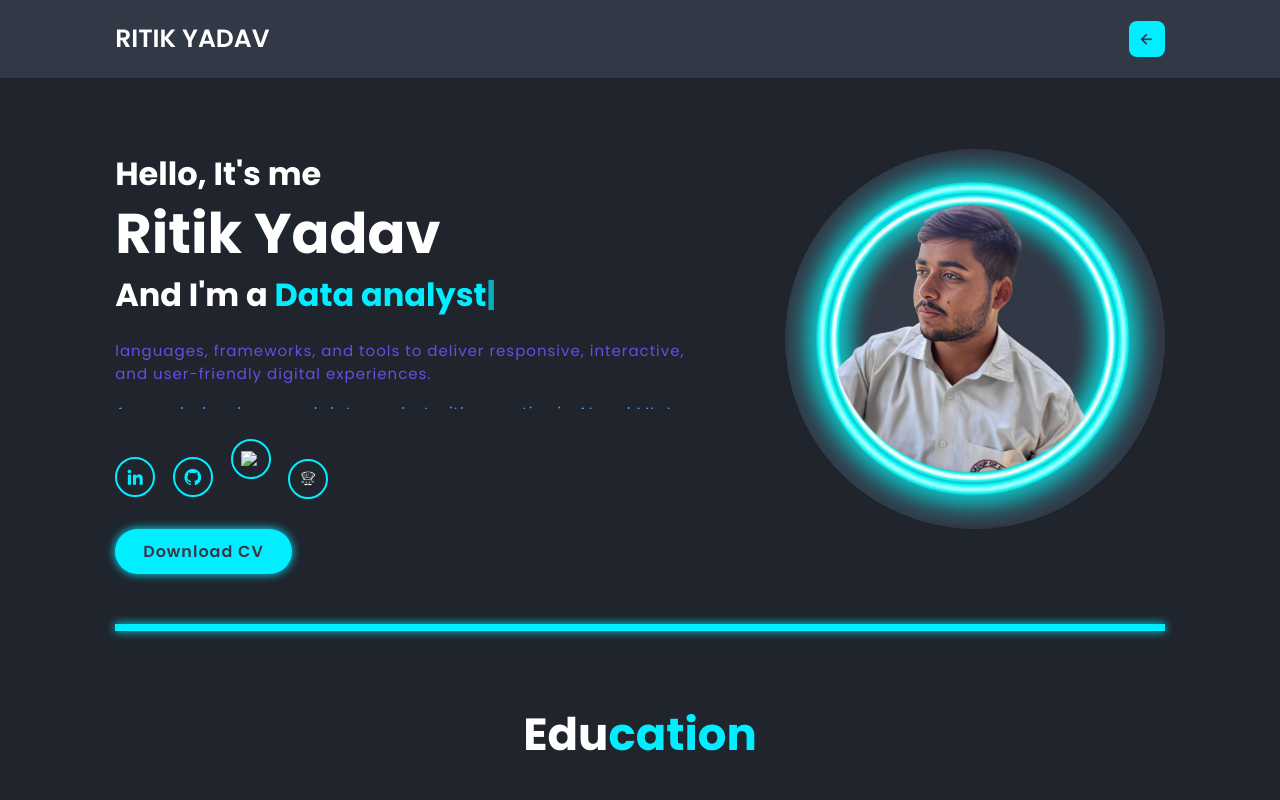
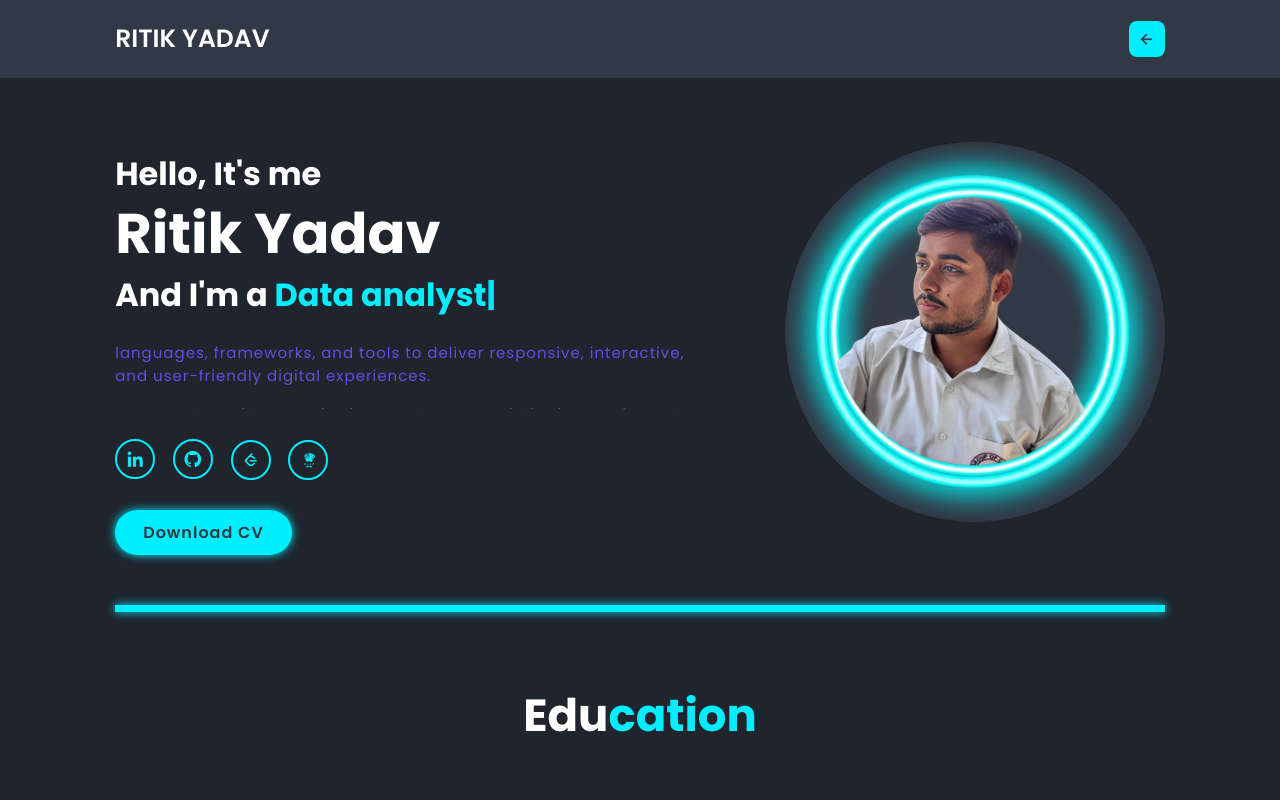
Before and after one commit to Ritikyadav1/Ritik_portfolio, a plain HTML site: page about.html in a window 1280 px wide. Shown: the top 800 px of the page. Drawn offline with nearby package versions, Linux system fonts and the light colour scheme.

Commit message:
Update about.html

```diff
--- a/about.html
+++ b/about.html
@@ -6,6 +6,9 @@
   <meta http-equiv="X-UA-Compatible" content="IE=edge" />
   <meta name="viewport" content="width=device-width, initial-scale=1.0" />
   <title>Ritik portfolio</title>
+
+   <!-- fontawsome icons -->
+  <link rel="stylesheet" href="path/to/font-awesome/css/font-awesome.min.css">
 
   <!-- box icons -->
   <link href="https://unpkg.com/boxicons@2.1.4/css/boxicons.min.css" rel="stylesheet" />
@@ -47,11 +50,17 @@
             and user-friendly digital experiences.
           </p>
           <br />
-          <p>
-            As a web developer and data analyst with expertise in AI and ML, I specialize in creating robust, scalable,
+          <p style="color: rgb(236, 236, 26)">
+            Data analyst with expertise in AI and ML, I specialize in creating robust, scalable,
             and high-performance software solutions. My skill set enables me to build everything from dynamic web
             applications to insightful data-driven models, leveraging advanced machine learning techniques to solve
             complex problems and drive innovation.
+          </p>
+          <br>
+          <p style="color: rgb(222, 34, 34)">
+           As a software developer, I designs, codes, and maintains applications or systems.
+            They work with programming languages, frameworks, and tools to create efficient
+            and scalable software solutions.
           </p>
 
 
@@ -60,13 +69,13 @@
           <a href="https://www.linkedin.com/in/ritik-yadav-194022289/"><i class='bx bxl-linkedin'></i></a>
           <a href="https://github.com/Ritikyadav1"><i class="bx bxl-github"></i></a>
           <a href="https://leetcode.com/u/Ritikyadav2004/">
-            <img src="./images/leetcode2.png" alt="LeetCode Icon" class=" bx icon">
+            <img src="./images/Screenshot_2024-10-14_141308-removebg-preview.png" alt="LeetCode Icon" class=" bx icon">
           </a>
           <a href="https://www.codechef.com/users/ritikyadav2004">
-            <img src="./images/codechef2.png" alt="CodeChef Icon" class="bx bxl-leetcode icon">
+            <img src="./images/cc.png" alt="CodeChef Icon" class="bx bxl-leetcode icon">
           </a>
         </div>
-        <a href="./images/Ritik About.png" class="btn">Download CV</a>
+        <a href="./images/My Resume.pdf" class="btn">Download CV</a>
       </div>
       <div class="home-img">
         <img src="./images/Ritik About.png" style="height: 38rem; width: 38rem" alt="" />
@@ -92,7 +101,7 @@
             my coursework in Full Stack Development and hands-on experience gained
             through Web Development Workshops, Internships, and Projects to
             contribute to a dynamic team and excel in the Web Development and
-            UI/UX Design Industry. Possess excellent problem-solving skills,
+            Data analysts Industry. Possess excellent problem-solving skills,
             a keen eye for detail, and a dedication to continuous learning.
             Excited to embark on a career path that combines my academic
             knowledge with practical expertise to create impactful digital experiences.
@@ -115,17 +124,16 @@
         <a href=""><i class="bx bxl-react"></i></a>
         <a href=""><i class="bx bxl-nodejs"></i></a>
         <a href=""><i class="bx bxl-mongodb"></i></a>
-
         <a href=""><i class="bx bxs-data"></i></a>
+        <a href=""><i class="bx bxl-redux"></i></a>
       </div>
       <div class="skills">
         <a href=""><i class="bx bxl-figma"></i></a>
         <a href=""><i class="bx bxl-python"></i></a>
-
         <a href=""><i class="bx bxl-postgresql"></i></a>
         <a href=""><i class="bx bxl-wordpress"></i></a>
+        <a href=""><i class='bx bxl-firebase'></i></a>
       </div>
-
     </div>
     <hr />
     <div class="certificate">
```
